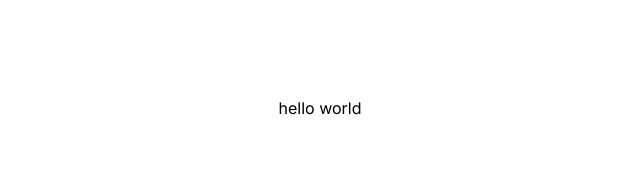
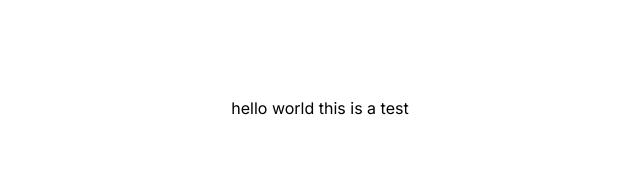
Before and after one commit to breanna-rayburn/portfolio, a Next.js app: page / in a window 1280 px wide. Shown: the top 186 px of the page, without its empty margins (320-960 px from the left). Built offline with nearby package versions, Linux system fonts and the light colour scheme.

Commit message:
added text

```diff
--- a/app/page.tsx
+++ b/app/page.tsx
@@ -2,7 +2,7 @@
   return (
     <main className="flex min-h-screen flex-col items-center justify-between p-24">
       <div>
-        <h1>hello world</h1>
+        <h1>hello world this is a test</h1>
       </div>
     </main>
   )
```
